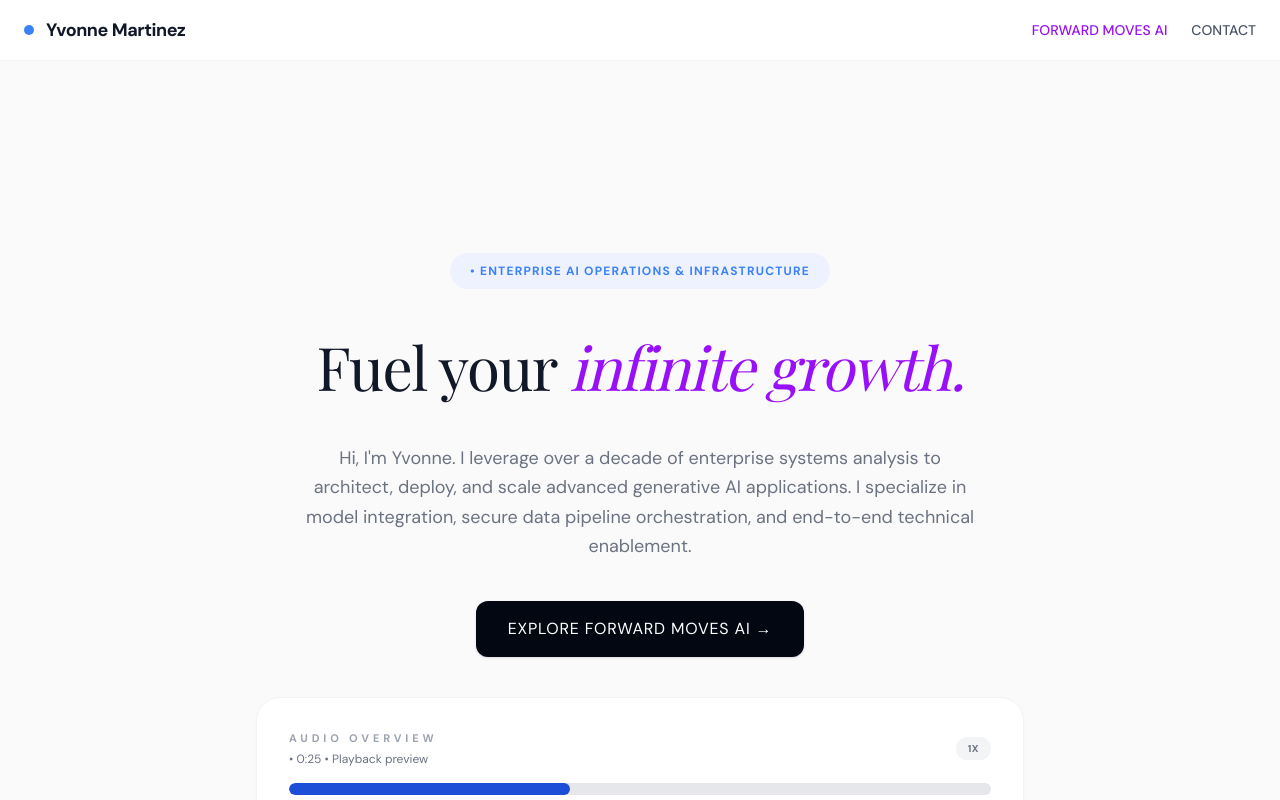
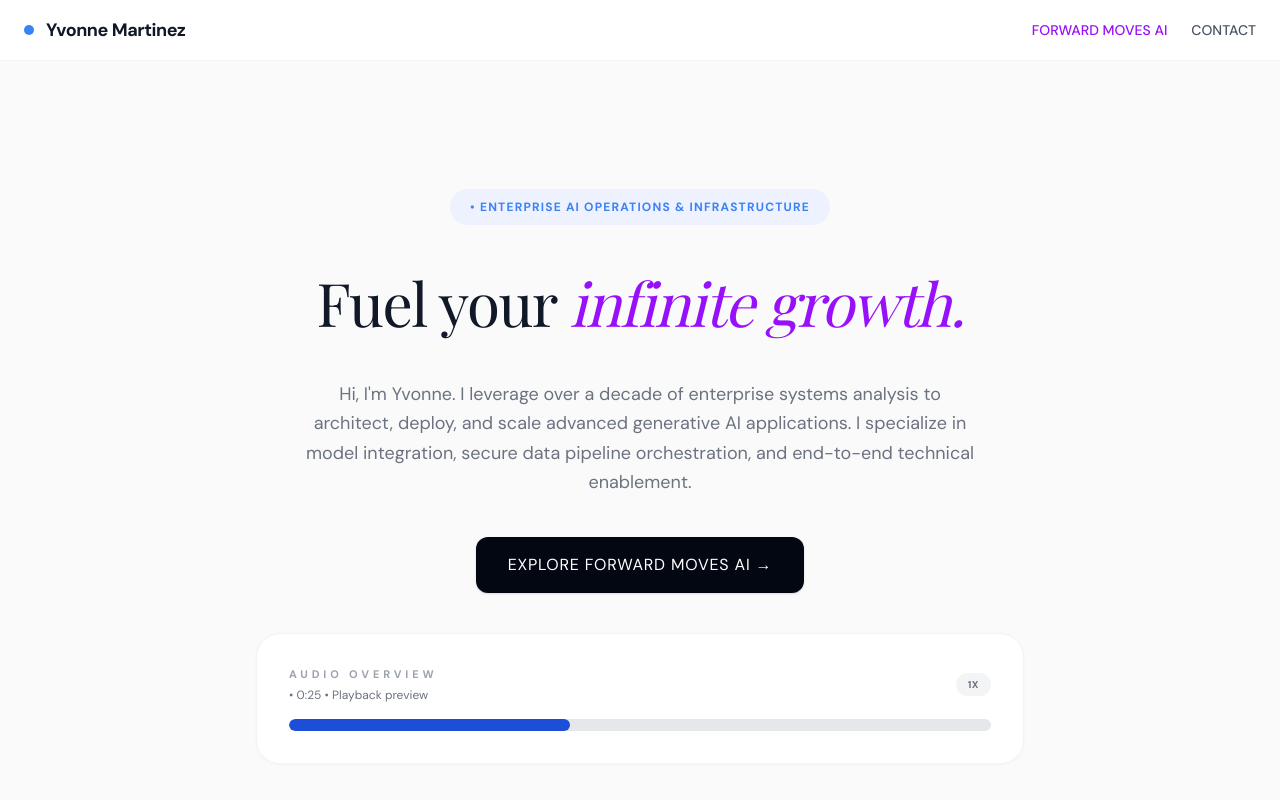
Before and after one commit to yvonneim/ai-ym-portfolio, a React (Vite) app: page / in a window 1280 px wide. Shown: the top 800 px of the page. Built offline with nearby package versions, Linux system fonts and the light colour scheme.

Commit message:
Force root 1-inch wrapper limits inside App.jsx to unlock wide layout margins

```diff
--- a/src/App.jsx
+++ b/src/App.jsx
@@ -22,7 +22,7 @@ export default function App() {
     <div className="min-h-screen flex flex-col bg-[#fafafa] text-zinc-900 antialiased">
       <Navbar currentView={view} setView={setView} />
 
-      <main className="flex-grow w-full max-w-7xl mx-auto px-16 md:px-24 py-16 box-border">
+      <main className="flex-grow w-full">
         {renderContent()}
       </main>
 
```
